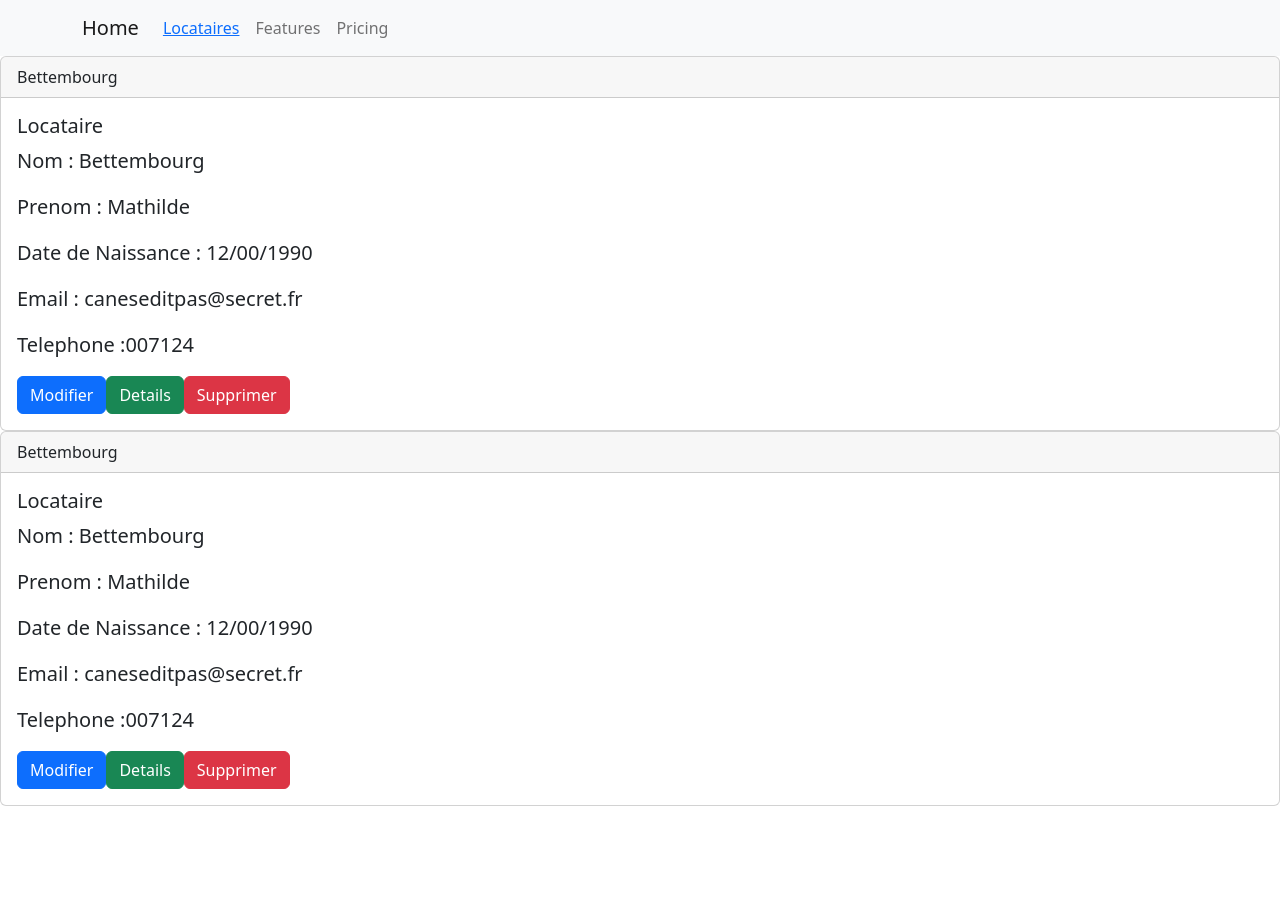
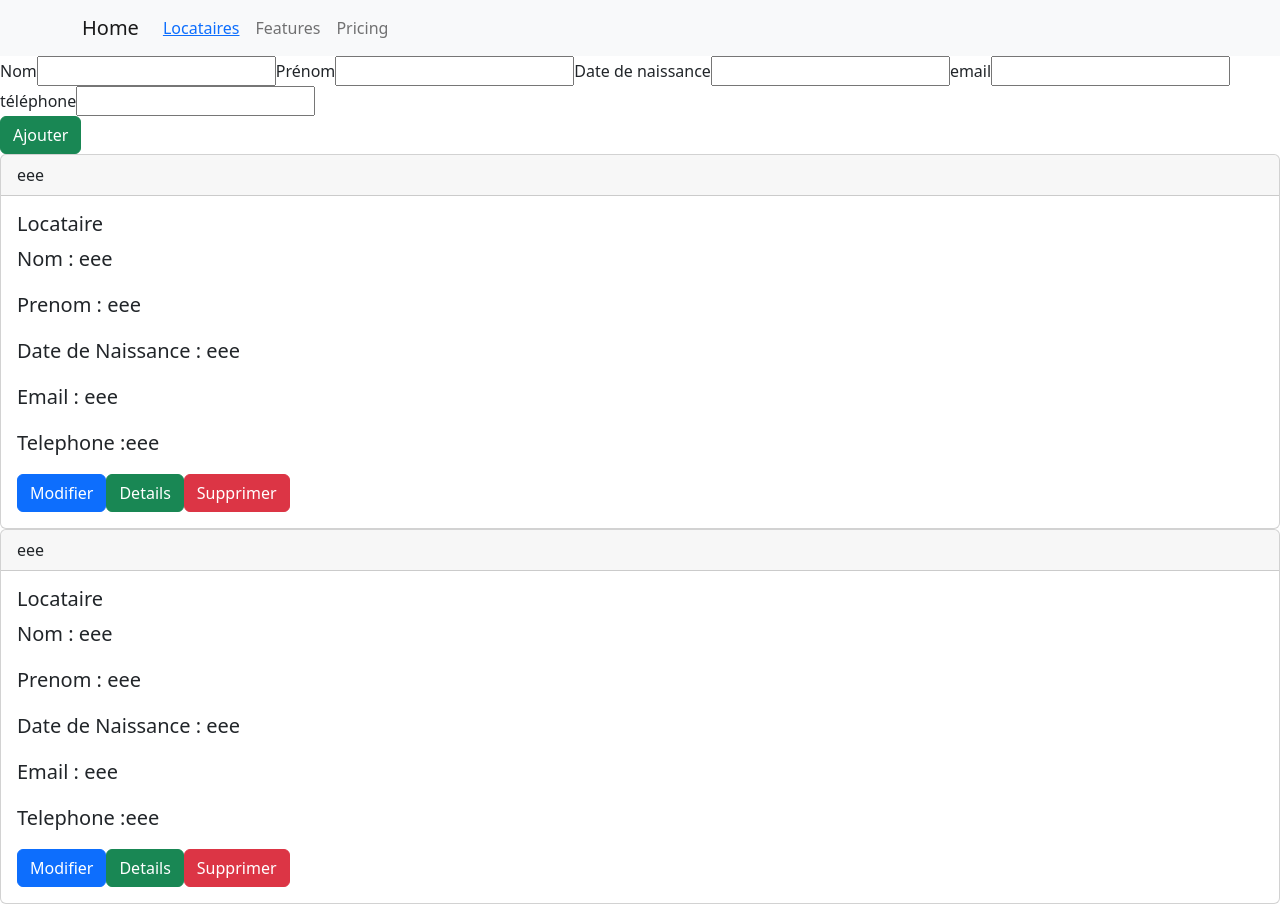
Before and after one commit to MathildeBettembourg/ECF2, a React (Create React App) app in the folder my-app/: page / in a window 1280 px wide. Before the commit the page ends 806 px from the top, so only its background shows below. Built offline with nearby package versions, Linux system fonts and the light colour scheme; data requests are answered from the project's data file.

Commit message:
postupdate

```diff
--- a/my-app/db.json
+++ b/my-app/db.json
@@ -1,20 +1,20 @@
 {
   "locataires": [
     {
-      "id": 2,
-      "nom": "Bettembourg",
-      "prenom": "Mathilde",
-      "dateDeNaissance": "12/00/1990",
-      "email": "caneseditpas@secret.fr",
-      "telephone": "007124"
+      "nom": "eee",
+      "prenom": "eee",
+      "dateDeNaissance": "eee",
+      "email": "eee",
+      "telephone": "eee",
+      "id": 6
     },
     {
-      "id": 4,
-      "nom": "Bettembourg",
-      "prenom": "Mathilde",
-      "dateDeNaissance": "12/00/1990",
-      "email": "caneseditpas@secret.fr",
-      "telephone": "007124"
+      "nom": "eee",
+      "prenom": "eee",
+      "dateDeNaissance": "eee",
+      "email": "eee",
+      "telephone": "eee",
+      "id": 7
     }
   ]
 }
--- a/my-app/src/Component/CompAddLocataire.jsx
+++ b/my-app/src/Component/CompAddLocataire.jsx
@@ -24,28 +24,28 @@ export const CompAddLocataire = (props) => {
 
     const handleChangeNom = (event) => {
         event.preventDefault();
-        setNom(event.target.value)
+        setNewLocataire({...newLocataire, nom:event.target.value})
     }
     const handleChangePrenom = (event) => {
         event.preventDefault();
-        setPrenom(event.target.value)
+        setNewLocataire({...newLocataire, prenom:event.target.value})
     }
     const handleChangeDate = (event) => {
         event.preventDefault();
-        setDateDeNaissance(event.target.value)
+        setNewLocataire({...newLocataire, dateDeNaissance:event.target.value})
     }
     const handleChangeEmail = (event) => {
         event.preventDefault();
-        setEmail(event.target.value)
+        setNewLocataire({...newLocataire, email:event.target.value})
     }
     const handleChangeTelephone = (event) => {
         event.preventDefault();
-        setTelephone(event.target.value)
+        setNewLocataire({...newLocataire, telephone:event.target.value})
     }
 
 
     const handleClick = (event) => {
-        setNewLocataire({...newLocataire, nom:nom, prenom:prenom, dateDeNaissance:dateDeNaissance, email:email, telephone:telephone })
+        //setNewLocataire({...newLocataire, nom:nom, prenom:prenom, dateDeNaissance:dateDeNaissance, email:email, telephone:telephone })
         props.addLocataires(newLocataire)
     }
 
--- a/my-app/src/Pages/PageAffichageLocataires.jsx
+++ b/my-app/src/Pages/PageAffichageLocataires.jsx
@@ -2,7 +2,8 @@ import React from "react";
 import { useState } from "react";
 import { useEffect } from "react";
 import { service } from "../Service/Service";
-import { CompAffichageLocataire } from "../Component/CompAffichageLocataire"
+import { CompAffichageLocataire } from "../Component/CompAffichageLocataire";
+import {CompAddLocataire} from "../Component/CompAddLocataire"
 
 export const PageAffichageLocataire = () => {
 
@@ -15,6 +16,10 @@ export const PageAffichageLocataire = () => {
         service.deleteById(id).then(getLocataires())
     }
 
+    const addLocataires=(locataire)=>{
+        service.addLocataires(locataire).then(getLocataires())
+    }
+
     useEffect(() => {
         getLocataires()
     },
@@ -23,6 +28,7 @@ export const PageAffichageLocataire = () => {
 
     return (
         <>
+            <CompAddLocataire addLocataires={addLocataires}/>
             <div className="displayCardLocataires">
                 {locatairesList.map((locataire, key) => { return <CompAffichageLocataire locataire={locataire}  key={locataire.id} deleteLocataire={deleteLocataire} /> })}
             </div>
```
